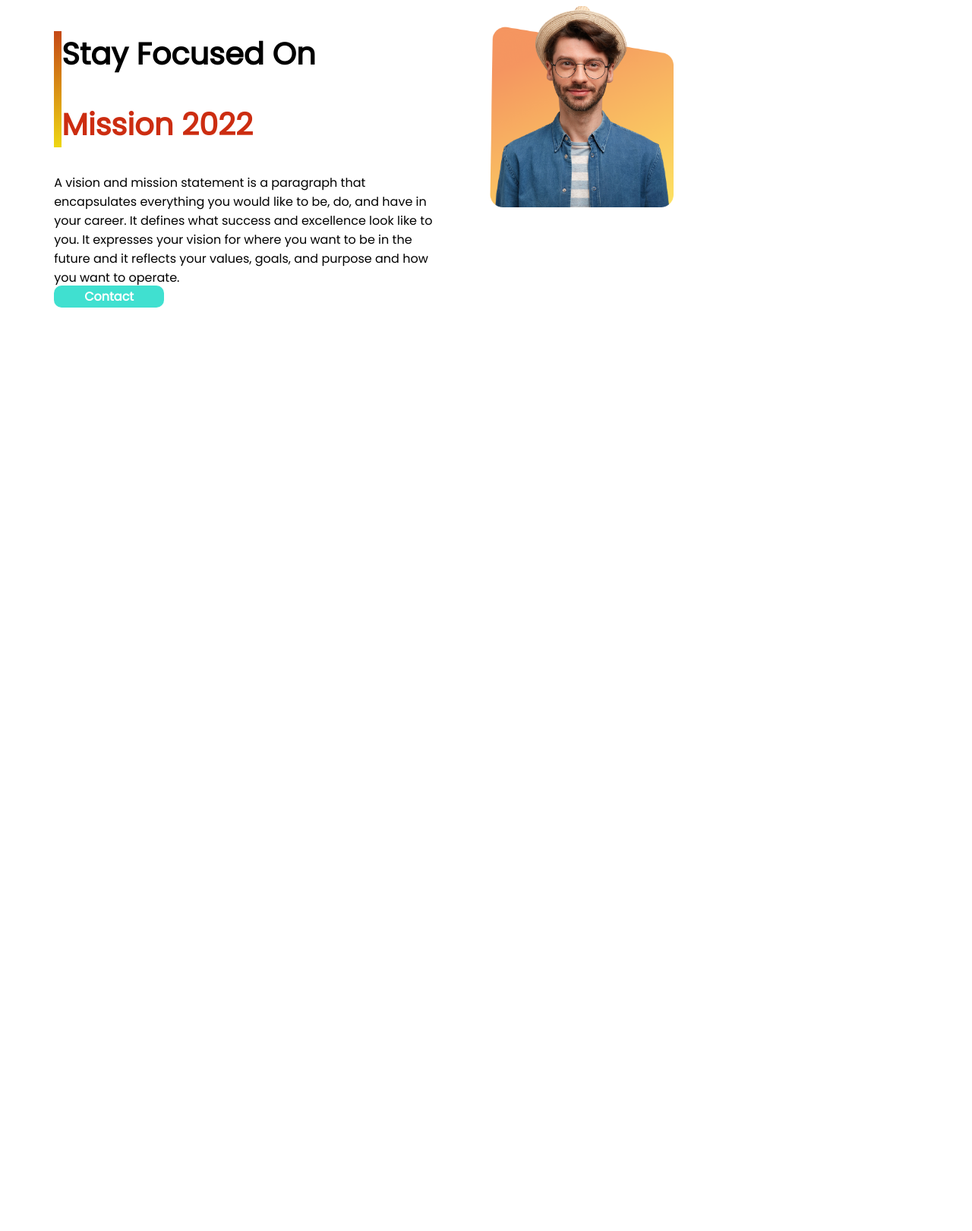
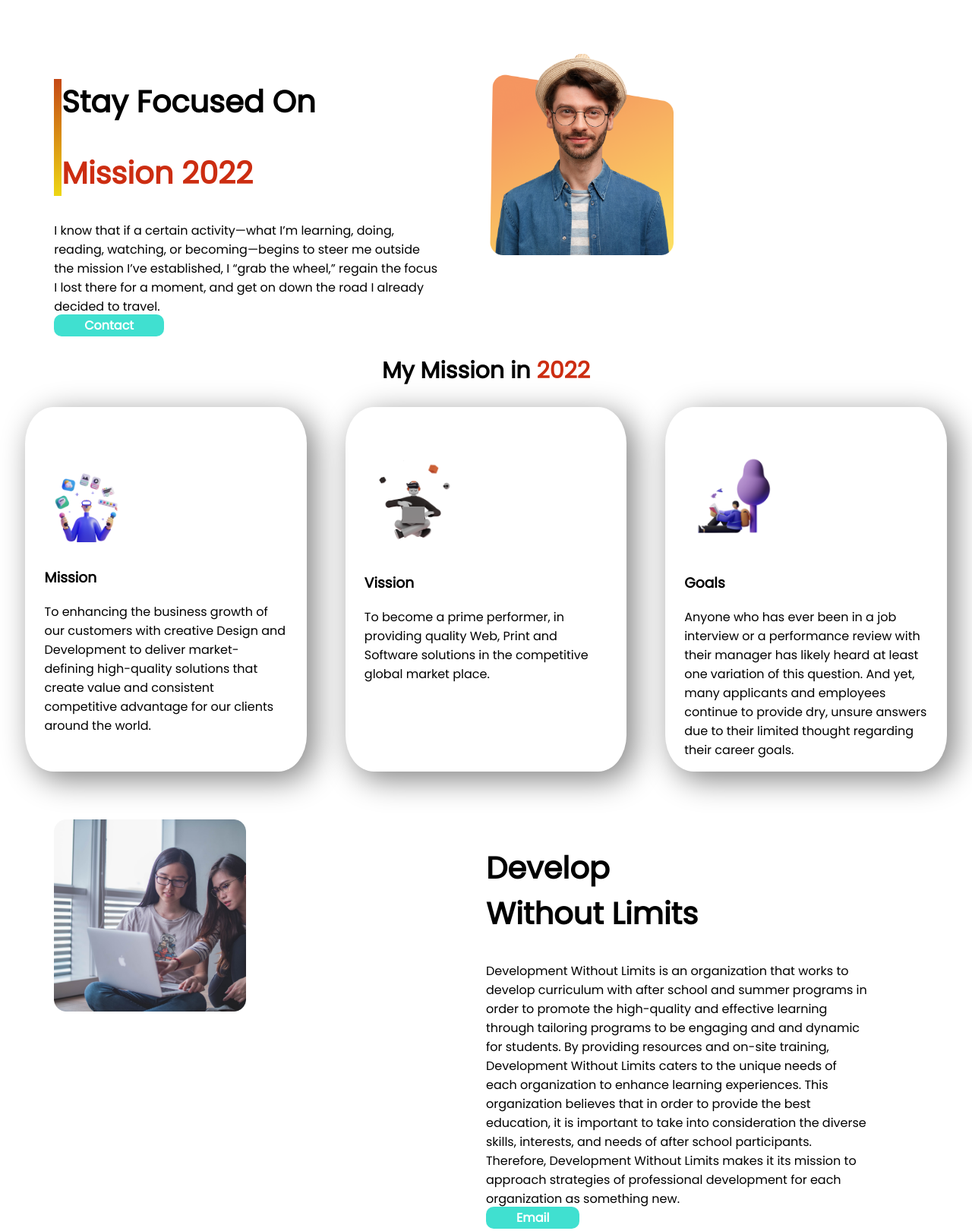
Before and after one commit to muhammadshykat/mission-2022, a plain HTML site: page index.html in a window 1280 px wide. Shown: the top 1621 px of the page at 76% size. Before the commit the page ends 800 px from the top, so only its background shows below. Drawn offline with Linux system fonts and the light colour scheme.

Commit message:
all added

```diff
--- a/index.html
+++ b/index.html
@@ -5,7 +5,7 @@
     <meta charset="UTF-8">
     <meta http-equiv="X-UA-Compatible" content="IE=edge">
     <meta name="viewport" content="width=device-width, initial-scale=1.0">
-    <title>Shykot mission</title>
+    <title>Shykat mission</title>
     <link rel="preconnect" href="https://fonts.googleapis.com">
     <link rel="preconnect" href="https://fonts.gstatic.com" crossorigin>
     <link href="https://fonts.googleapis.com/css2?family=Poppins&display=swap" rel="stylesheet">
@@ -13,26 +13,92 @@
 </head>
 
 <body>
-    <section>
+    <section class="flexiable-continer">
         <div class="half-width">
             <div class="border">
                 <h1>Stay Focused On</h1>
                 <h1 class="yellowgreen-color">Mission 2022</h1>
             </div>
-            <p1>A vision and mission statement is a paragraph that encapsulates everything you would like to be, do, and
-                have in
-                your career.
-
-                It defines what success and excellence look like to you. It expresses your vision for where you want to
-                be
-                in
-                the future and it reflects your values, goals, and purpose and how you want to operate.</p1>
+            <p1>I know that if a certain activity—what I’m learning, doing, reading, watching, or becoming—begins to
+                steer me outside the mission I’ve established, I “grab the wheel,” regain the focus I lost there for a
+                moment, and get on down the road I already decided to travel.</p1>
             <br><a class="link-button" href="">Contact</a><br>
         </div>
         <div class="half-width">
             <img src=" mission-2022-main/person/person-1.png" alt="">
         </div>
     </section>
+    <h2>My Mission in <span class="yellowgreen-color">2022</span></h2>
+    <section class="flexiable-continer">
+        <div class="illustrator half-width">
+            <img src="mission-2022-main/illustrator-1.png" alt="">
+            <h3>Mission</h3>
+            <p>To enhancing the business growth of our customers with creative Design and Development to deliver
+                market-defining high-quality solutions that create value and consistent competitive advantage for our
+                clients around the world.</p>
+        </div>
+        <div class="illustrator half-width">
+            <img src="mission-2022-main/illustrator-2.png" alt="">
+            <h3>Vission</h3>
+            <p>To become a prime performer, in providing quality Web, Print and Software solutions in the competitive
+                global market place.</p>
+        </div>
+        <div class="illustrator half-width">
+            <img src="mission-2022-main/illustrator-3.png" alt="">
+            <h3>Goals</h3>
+            <p>Anyone who has ever been in a job interview or a performance review with their manager has likely heard
+                at least one variation of this question. And yet, many applicants and employees continue to provide dry,
+                unsure answers due to their limited thought regarding their career goals.
+            <p>
+        </div>
+
+    </section>
+    <section class="flexiable-continer">
+        <div class="half-width">
+            <img src=" mission-2022-main/pictures/coding.png" alt="">
+        </div>
+        <div class="half-width">
+
+            <h1>Develop<br>Without Limits<br></h1>
+            <p1>Development Without Limits is an organization that works to develop curriculum with after school and
+                summer programs in order to promote the high-quality and effective learning through tailoring programs
+                to be engaging and and dynamic for students. By providing resources and on-site training, Development
+                Without Limits caters to the unique needs of each organization to enhance learning experiences. This
+                organization believes that in order to provide the best education, it is important to take into
+                consideration the diverse skills, interests, and needs of after school participants. Therefore,
+                Development Without Limits makes it its mission to approach strategies of professional development for
+                each organization as something new. </p1>
+            <br><a class="link-button" href="">Email</a><br>
+        </div>
+    </section>
+    <section class="flexiable-continer">
+        <div class="half-width">
+            <h1>Know Our<br>Global Community<br></h1>
+            <p1>Our support for communities at the forefront of their own development includes bringing together local
+                leaders, governments, civil society and the private sector to achieve a shared vision of a more just,
+                prosperous and equitable global community.</p1>
+            <br><a class="link-button" href="">Start Now</a><br>
+        </div>
+        <div class="half-width">
+            <img src="mission-2022-main/pictures/project.png" alt="">
+        </div>
+    </section>
+    <section class="flexiable-continer">
+        <div class="half-width">
+            <img src="mission-2022-main/wallhaven-lq3xjp_3840x3072.png" alt="">
+        </div>
+        <div class="half-width">
+            <h1>Grow My online presence</h1>
+            <p>Boost traffic and increase engagement with built-in SEO tools, Facebook ads, email marketing and social
+                posts.</p>
+        </div>
+
+    </section>
+    <div class="center">
+        <h1><span class="for-seen">Mission</span><span class="yellowgreen-color">2022</span></h1>
+        <footer class="for-seen">@muhammad shykat</footer>
+    </div>
+
 </body>
 
 </html>
--- a/style.css
+++ b/style.css
@@ -4,15 +4,20 @@ body{
 h1{
     font-size: 40px;
 }
+h2{
+    text-align: center;
+    font-size: 30px;
+}
 .yellowgreen-color{
     color: rgb(204, 45, 17);
 }
-section{
+.flexiable-continer{
     display: flex;
 }
 .half-width{
     width: 40%;
     padding-left: 5%;
+    padding-top: 5%;
 }
 .half-width img{
     width: 50%;
@@ -30,3 +35,23 @@ section{
     padding: 3px 40px;
     border-radius: 10px;
 }
+.illustrator{
+    box-shadow: 10px 10px 40px grey;
+    width: 40%;
+    padding-left: 2%;
+    padding-right: 2%;
+    margin-left: 2%;
+    margin-right: 2%;
+    border-radius: 10%;
+}
+.illustrator img{
+    width: 40%;
+}
+.center{
+    text-align: center;
+    background-color: black;
+
+}
+.for-seen{
+    color: white;
+}
```
Also changed, not shown: 1 other file.
